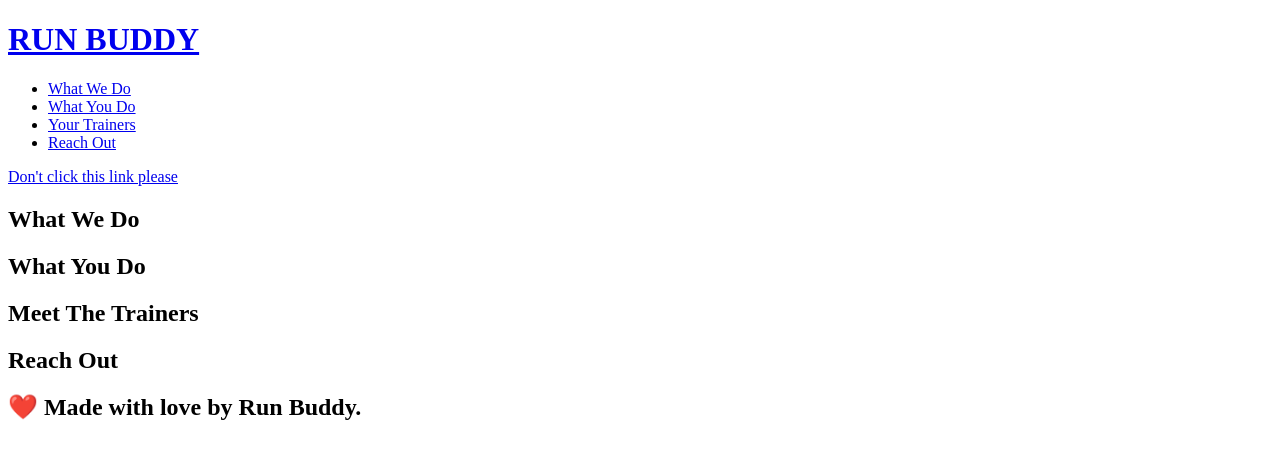
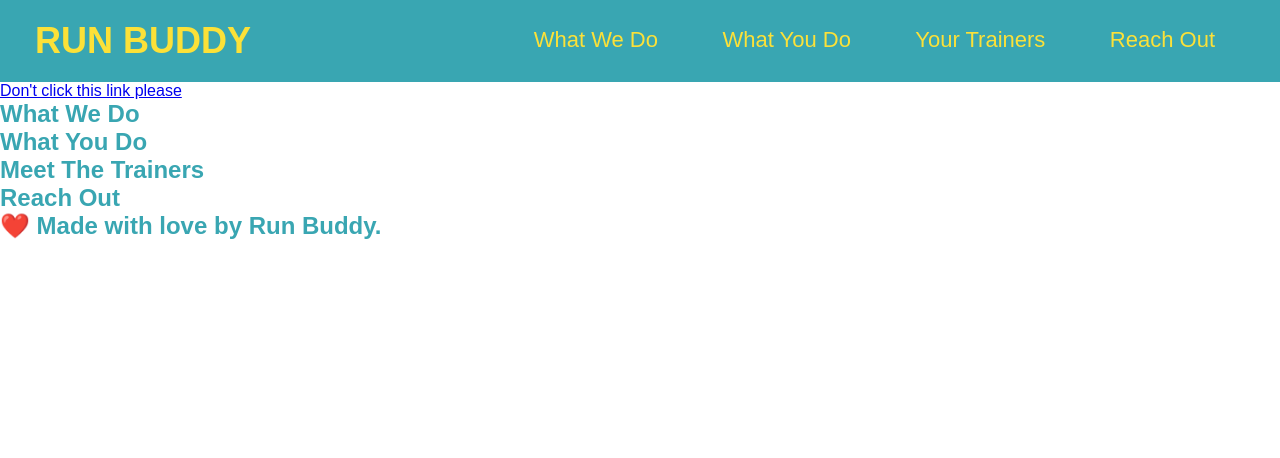
Before and after one commit to Edado94/run-bud, a plain HTML site: page index.html in a window 1280 px wide. Drawn offline with Linux system fonts and the light colour scheme.

Commit message:
styled and used css

```diff
--- /dev/null
+++ b/assets/css/style.css
@@ -0,0 +1,44 @@
+* {
+    margin: 0;
+    padding: 0;
+}
+
+body {
+    /* more on this crazy alphanumerical value in a minute! */
+    color: #39a6b2;
+    font-family: Arial, Helvetica, sans-serif;
+}
+
+/* apply styles to <header> */
+header {
+    padding: 20px 35px;
+    background-color: #39a6b2;
+}
+
+header h1 {
+    font-weight: bold;
+    font-size: 36px;
+    color: #fce138;
+    margin: 0;
+    display: inline;
+}
+
+header a {
+    text-decoration: none;
+    color: #fce138;
+}
+
+header nav{
+    float: right;
+    margin: 7px 0;
+}
+
+header nav ul li {
+    display: inline;
+}
+
+header nav ul li a {
+    margin: 0 30px;
+    font-weight: lighter;
+    font-size: 22px;
+}
--- a/index.html
+++ b/index.html
@@ -4,6 +4,8 @@
     <head>
         <meta charset="UTF-8"/>
         <title>Run Buddy</title>
+        <link rel="stylesheet" href="./assets/css/style.css"/>
+
     </head>
     <body>
         <!-- navigation -->
```
